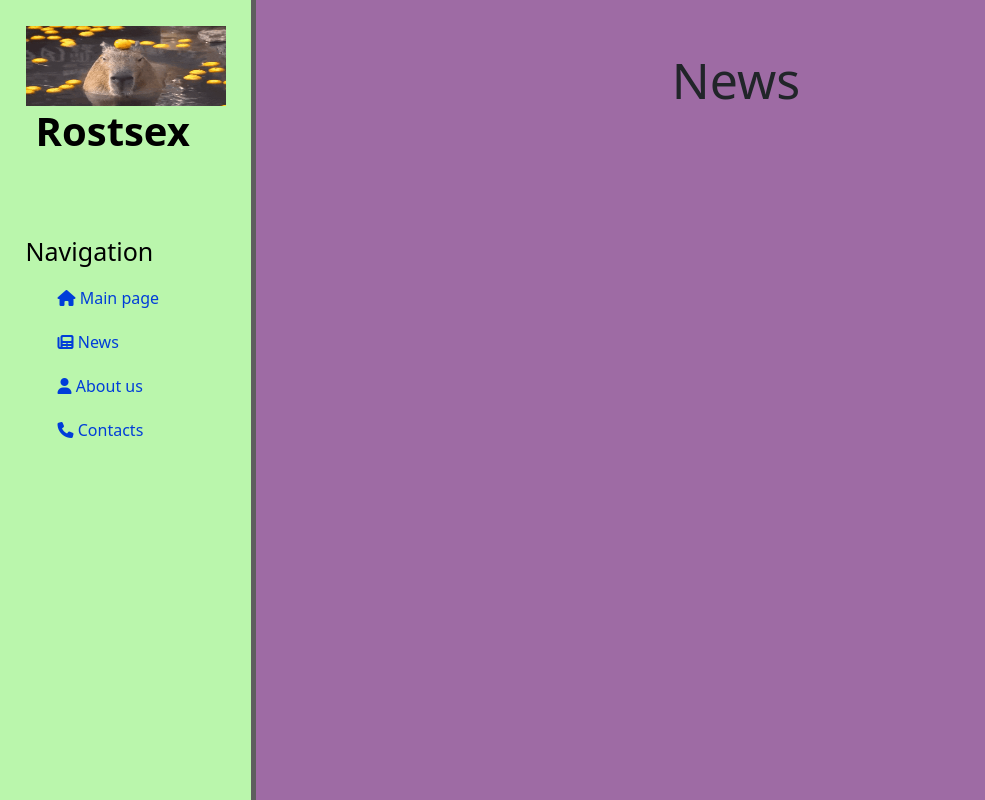
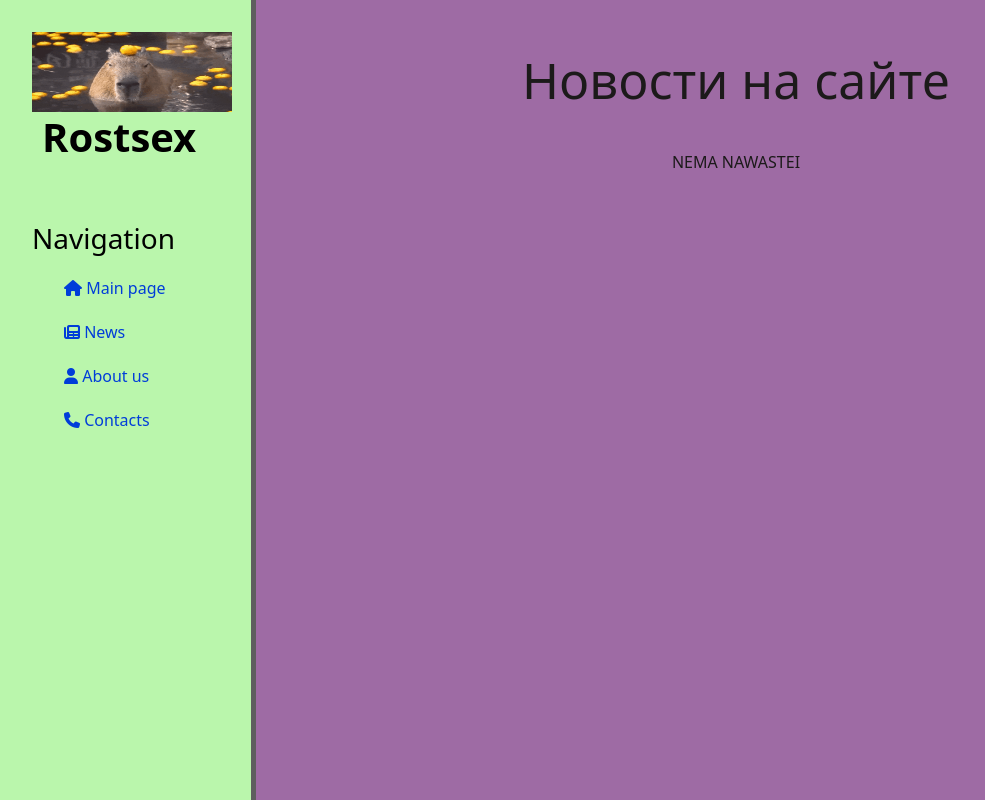
Before and after one commit to LeapSunrise/first-page, a Django app: page /news_page/ in a window 1280 px wide. Shown: the whole page, without its empty margins (0-985 px from the left). Run offline with Django 4.2, Linux system fonts and the light colour scheme; data that the repository does not hold is empty.

Commit message:
news page blocks restyling

```diff
--- a/FirstPage/main_site/static/main_site/css/main_site.css
+++ b/FirstPage/main_site/static/main_site/css/main_site.css
@@ -1,25 +1,25 @@
+/*main background*/
 body {
     background: #9e6ba4;
-
 }
-
+/*left bar*/
 aside {
     float: left;
     background: #baf6ac;
     width: 20%;
-    padding: 2%;
+    padding: 2.5%;
     height: 100vh;
     color: #000000;
     border-right: 5px solid #5e5e5e;
 
 }
-
+/*capybara*/
 aside img {
     width: 200px;
     height: 80px;
     float: left;
 }
-
+/*rostsex*/
 aside .logo {
     font-size: 40px;
     margin-left: 10px;
@@ -27,39 +27,53 @@ aside .logo {
     position: relative;
     top: -5px;
 }
-
+/*navigation title*/
 aside h3 {
-    margin-top: 70px;
-    font-size: 25px;
+    margin-top: 50px;
+    font-size: 28px;
 
 }
-
+/*dotskiller*/
 aside ul {
     list-style: none;
 }
-
+/*navigation bar*/
 aside ul li {
     color: #003dd9;
     display: block;
     margin-top: 20px;
     transition: transform .5s ease;
 }
-
+/*under cursor appearance*/
 aside ul li:hover, aside ul a:hover{
     color: #d905cb;
     transform: scale(1.05);
 }
-
+/*hz*/
 aside a {
     text-decoration: none;
 }
 
 main .features{
     float: left;
+    color: #1c1a1a;
     margin-top:50px;
     text-align: center;
     width: 75%;
 }
 
-main .features h1 {font-size: 50px;}
-main .features p {max-width: 400px; margin: 40px auto}
+main .features h1 {
+    font-size: 50px;
+}
+
+main .features p {
+    max-width: 400px; margin: 40px auto
+}
+
+.alert-warning {
+    float: left;
+    clear: both;
+    width: 400px;
+    margin: 20px 34%;
+    text-align: center;
+}
--- a/FirstPage/news_page/templates/news_page/news_page.html
+++ b/FirstPage/news_page/templates/news_page/news_page.html
@@ -4,13 +4,16 @@
 
 {% block content  %}
     <div class="features">
-        <h1>News</h1>
-
-        {% for el in news %}
-            <div class="allert alert-warning">
-                <h3>{{ el.title }}</h3>
-                <p>{{ el.anons  }}</p>
-            </div>
-        {% endfor %}
+        <h1>Новости на сайте</h1>
+        {% if news  %}
+            {% for el in news %}
+                <div class="alert alert-warning">
+                    <h3>{{ el.title }}</h3>
+                    <p>{{ el.anons  }}</p>
+                </div>
+            {% endfor %}
+        {% else %}
+            <p>NEMA NAWASTEI</p>
+        {% endif %}
     </div>
 {% endblock %}
--- a/FirstPage/news_page/views.py
+++ b/FirstPage/news_page/views.py
@@ -3,7 +3,7 @@ from .models import Articles
 
 
 def news_page(request):
-    news = Articles.objects.all()
+    news = Articles.objects.order_by('-date')
     return render(request, 'news_page/news_page.html', {'news': news})
 
 
```
